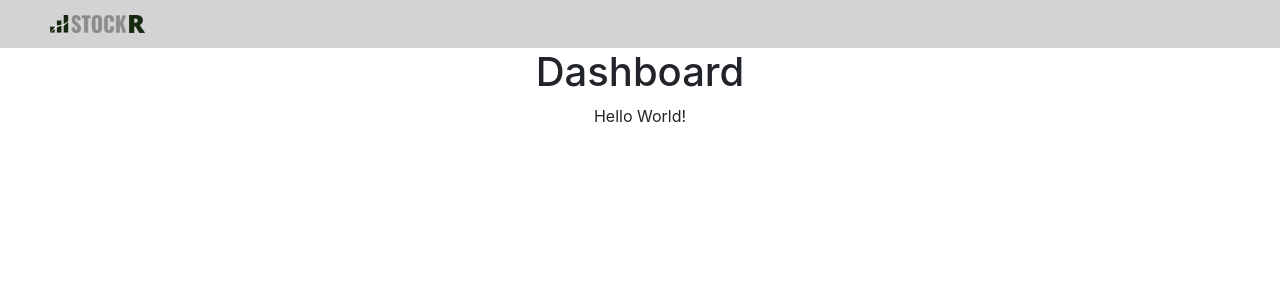
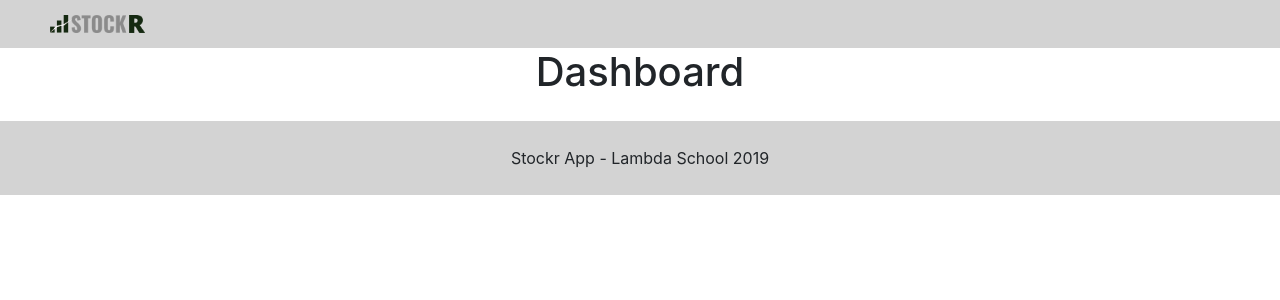
Before and after one commit to stockr-app/frontendtest, a React (Create React App) app in the folder app/: page /home in a window 1280 px wide. Shown: the top 300 px of the page. Built offline with nearby package versions, Linux system fonts and the light colour scheme.

Commit message:
added stlying and changed wording

```diff
--- a/app/src/components/Footer/Footer.css
+++ b/app/src/components/Footer/Footer.css
@@ -0,0 +1,10 @@
+.footer {
+    display: flex;
+    flex-direction: row;
+    justify-content: center;
+    background-color: lightgray;
+    width: 100%;
+    margin-top: 25px;
+    padding-top: 25px;
+    padding-bottom: 25px;
+}
--- a/app/src/components/Footer/Footer.js
+++ b/app/src/components/Footer/Footer.js
@@ -1,10 +1,11 @@
 import React, { Component } from 'react';
+import './Footer.css';
 
 export default class Footer extends Component {
     render() {
         return (
-            <div>
-                Hello World!
+            <div className="footer">
+                Stockr App - Lambda School 2019
             </div>
         )
     }
```
